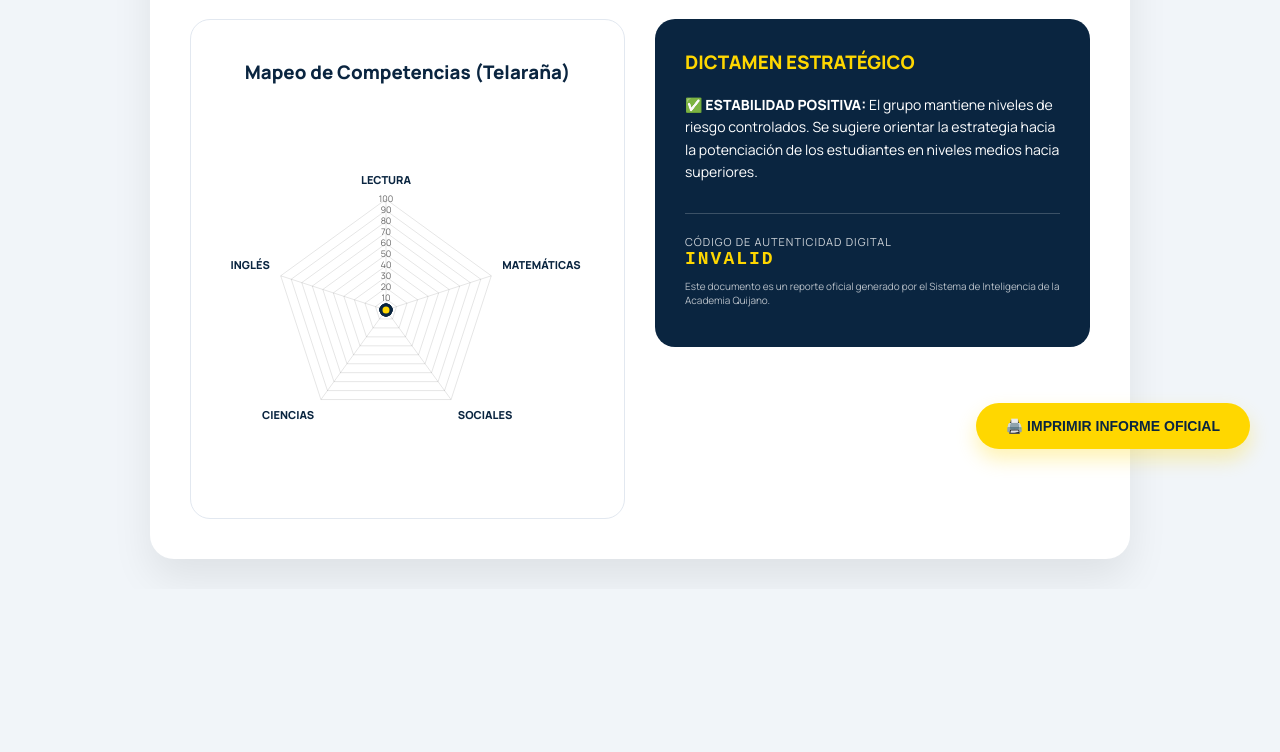
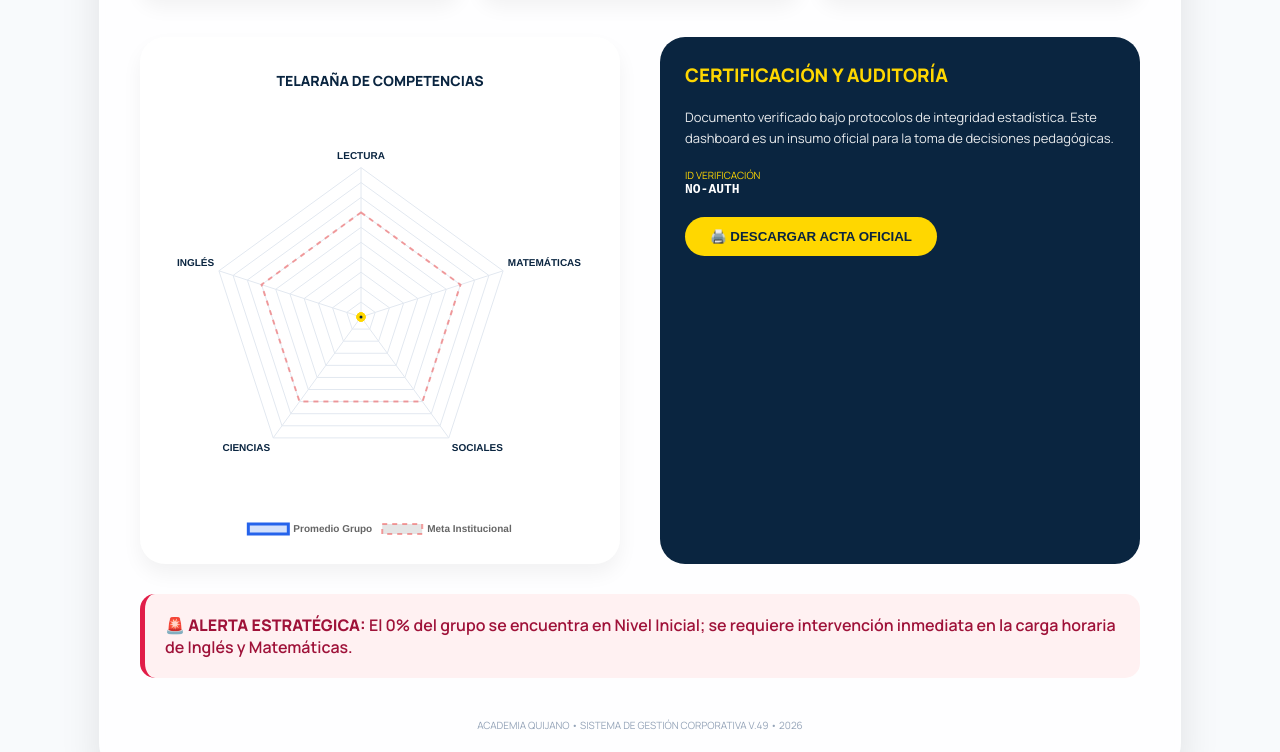
Before and after one commit to profeangel96-bit/coordinador, a plain HTML site: page coordinador.html in a window 1280 px wide. Shown: the part 321-1073 px from the top of the page. Before the commit the page ends 910 px from the top, so only its background shows below. Drawn offline with nearby package versions, Linux system fonts and the light colour scheme.

Commit message:
Add files via upload

```diff
--- a/coordinador.html
+++ b/coordinador.html
@@ -3,231 +3,237 @@
 <head>
     <meta charset="UTF-8">
     <meta name="viewport" content="width=device-width, initial-scale=1.0">
-    <title>Informe Ejecutivo | Academia Quijano</title>
+    <title>Dashboard Estratégico | Academia Quijano</title>
     <link href="https://fonts.googleapis.com/css2?family=Manrope:wght@400;600;800&display=swap" rel="stylesheet">
     <script src="https://cdn.jsdelivr.net/npm/chart.js"></script>
-
     <style>
-        /* --- ESTILOS BASE (PANTALLA) --- */
         :root {
             --primary: #0a2540;
             --accent: #FFD700;
-            --bg-screen: #f1f5f9;
-            --text-body: #334155;
+            --bg: #f8fafc;
+            --glass: rgba(255, 255, 255, 0.8);
+            --shadow: 0 20px 40px rgba(0,0,0,0.1);
         }
 
         body {
             font-family: 'Manrope', sans-serif;
             margin: 0;
-            padding: 30px;
-            background-color: var(--bg-screen);
-            color: var(--text-body);
+            background-color: var(--bg);
+            color: var(--primary);
             display: flex;
-            justify-content: center;
+            flex-direction: column;
+            align-items: center;
+            padding: 20px;
         }
 
-        .dashboard-wrapper {
+        /* DISEÑO DE CRISTAL (GLASSMORPHISM) */
+        .dashboard-container {
             width: 100%;
-            max-width: 900px;
-            background: white;
-            border-radius: 24px;
-            box-shadow: 0 20px 40px rgba(0,0,0,0.08);
+            max-width: 1000px;
+            background: var(--glass);
+            backdrop-filter: blur(10px);
+            border-radius: 30px;
             padding: 40px;
+            box-shadow: var(--shadow);
+            border: 1px solid rgba(255,255,255,0.3);
+            margin-top: 20px;
         }
 
-        /* Header Pantalla */
-        .screen-header { display: flex; justify-content: space-between; align-items: center; margin-bottom: 40px; border-bottom: 2px solid #e2e8f0; padding-bottom: 20px; }
-        .screen-header h1 { margin: 0; font-size: 24px; color: var(--primary); }
-        .logo-img { height: 50px; width: auto; }
+        header {
+            display: flex;
+            justify-content: space-between;
+            align-items: center;
+            border-bottom: 2px solid var(--accent);
+            padding-bottom: 20px;
+            margin-bottom: 30px;
+        }
 
-        /* KPIs */
-        .kpi-row { display: grid; grid-template-columns: repeat(3, 1fr); gap: 20px; margin-bottom: 40px; }
-        .kpi-card { background: #f8fafc; padding: 20px; border-radius: 16px; text-align: center; border: 1px solid #e2e8f0; }
-        .kpi-val { display: block; font-size: 32px; font-weight: 800; color: var(--primary); }
-        .kpi-lbl { font-size: 12px; text-transform: uppercase; letter-spacing: 1px; color: #64748b; font-weight: 600; }
+        .logo { width: 80px; }
 
-        /* Contenido Principal */
-        .main-content { display: grid; grid-template-columns: 1fr 1fr; gap: 30px; align-items: start; }
-        .chart-container { background: white; border: 1px solid #e2e8f0; border-radius: 20px; padding: 20px; }
+        .kpi-grid {
+            display: grid;
+            grid-template-columns: repeat(auto-fit, minmax(200px, 1fr));
+            gap: 20px;
+            margin-bottom: 40px;
+        }
 
-        .analysis-container { background: var(--primary); color: white; padding: 30px; border-radius: 20px; }
-        .verif-box { margin-top: 20px; padding-top: 20px; border-top: 1px solid rgba(255,255,255,0.2); }
-        .verif-code { font-family: monospace; font-size: 18px; color: var(--accent); font-weight: 800; letter-spacing: 2px; }
+        .kpi-card {
+            background: white;
+            padding: 25px;
+            border-radius: 20px;
+            text-align: center;
+            box-shadow: 0 10px 20px rgba(0,0,0,0.05);
+            transition: transform 0.3s;
+            border-bottom: 4px solid var(--accent);
+        }
 
-        /* Botón de Impresión (Solo Pantalla) */
-        .btn-print-floating {
-            position: fixed; bottom: 30px; right: 30px;
-            background: var(--accent); color: var(--primary);
-            border: none; padding: 15px 30px; border-radius: 50px;
-            font-weight: 800; font-size: 14px; cursor: pointer;
-            box-shadow: 0 10px 20px rgba(255, 215, 0, 0.3);
-            transition: transform 0.2s;
+        .kpi-card:hover { transform: translateY(-10px); }
+        .kpi-val { font-size: 36px; font-weight: 800; display: block; color: var(--primary); }
+        .kpi-label { font-size: 11px; text-transform: uppercase; font-weight: 700; color: #64748b; letter-spacing: 1px; }
+
+        .main-content {
+            display: grid;
+            grid-template-columns: 1fr 1fr;
+            gap: 40px;
         }
-        .btn-print-floating:hover { transform: scale(1.05); }
 
-        /* Elementos exclusivos de Impresión (ocultos en pantalla) */
-        .print-only-header, .print-cover-page { display: none; }
+        @media (max-width: 800px) {
+            .main-content { grid-template-columns: 1fr; }
+        }
 
-        /* --- 🖨️ ESTILOS DE IMPRESIÓN PROFESIONAL (AQUÍ ESTÁ LA MAGIA) --- */
-        @media print {
-            @page { margin: 1.5cm; size: A4; }
-            body { padding: 0; background: white; }
-            .dashboard-wrapper { box-shadow: none; padding: 0; max-width: 100%; border-radius: 0; }
-            .btn-print-floating { display: none !important; } /* Ocultar botón */
+        .chart-box {
+            background: white;
+            padding: 20px;
+            border-radius: 25px;
+            box-shadow: 0 10px 20px rgba(0,0,0,0.05);
+        }
 
-            /* Forzar colores exactos */
-            * { -webkit-print-color-adjust: exact !important; print-color-adjust: exact !important; }
+        .action-matrix {
+            background: var(--primary);
+            color: white;
+            padding: 25px;
+            border-radius: 25px;
+        }
 
-            /* --- PÁGINA 1: PORTADA --- */
-            .screen-header { display: none; } /* Ocultar header de pantalla */
+        .callout {
+            background: #fff1f2;
+            border-left: 5px solid #e11d48;
+            padding: 20px;
+            border-radius: 15px;
+            margin-top: 30px;
+            font-weight: 600;
+            color: #9f1239;
+        }
 
-            .print-cover-page {
-                display: flex;
-                flex-direction: column;
-                justify-content: center;
-                align-items: center;
-                height: 90vh; /* Ocupa casi toda la primera hoja */
-                text-align: center;
-                page-break-after: always; /* FUERZA EL SALTO DE PÁGINA */
-            }
+        .btn-print {
+            background: var(--accent);
+            color: var(--primary);
+            border: none;
+            padding: 12px 25px;
+            border-radius: 50px;
+            font-weight: 800;
+            cursor: pointer;
+            margin-top: 20px;
+            transition: 0.3s;
+        }
 
-            .print-logo-big { height: 120px; margin-bottom: 30px; }
-            .print-title { font-size: 36px; color: var(--primary); margin: 0 0 10px 0; text-transform: uppercase; }
-            .print-subtitle { font-size: 18px; color: #64748b; margin-bottom: 50px; }
+        .btn-print:hover { background: #eab308; }
 
-            /* KPIs en Portada */
-            .kpi-row { gap: 30px; margin-bottom: 0; }
-            .kpi-card { border: 2px solid var(--primary); background: white; }
-
-            /* --- PÁGINA 2: DETALLES --- */
-            .main-content { display: block; /* Una columna para impresión */ margin-top: 30px; }
-            .chart-container { border: none; padding: 0; margin-bottom: 40px; page-break-inside: avoid; }
-
-            .analysis-container {
-                background: white !important; /* Fondo blanco para ahorrar tinta intensa */
-                color: var(--primary) !important;
-                border: 2px solid var(--primary);
-            }
-            .verif-box { border-top: 2px solid #e2e8f0; }
-            .verif-code { color: var(--primary); }
-            .analysis-title { color: var(--accent) !important; font-weight: 800; }
+        .footer {
+            margin-top: 40px;
+            font-size: 10px;
+            color: #94a3b8;
+            text-align: center;
         }
     </style>
 </head>
 <body>
 
-    <div class="dashboard-wrapper">
-
-        <header class="screen-header">
-            <div>
-                <h1>Centro de Mando Académico</h1>
-                <p id="sub-info-screen" style="margin: 5px 0 0 0; color: #64748b; font-weight: 600;">Cargando datos...</p>
+    <div class="dashboard-container">
+        <header>
+            <div style="text-align: left;">
+                <h1 style="margin:0; font-size: 24px;">Centro de Mando Académico</h1>
+                <p id="sub-info" style="margin:5px 0 0 0; font-weight: 600; color: #64748b;">Cargando reporte...</p>
             </div>
-            <img src="https://raw.githubusercontent.com/profeangel96-bit/PLANTILLA/main/Gemini_Generated_Image_24c84124c84124c8.png" class="logo-img">
+            <img src="https://raw.githubusercontent.com/profeangel96-bit/PLANTILLA/main/Gemini_Generated_Image_24c84124c84124c8.png" class="logo">
         </header>
 
-        <div class="print-cover-page">
-            <img src="https://raw.githubusercontent.com/profeangel96-bit/PLANTILLA/main/Gemini_Generated_Image_24c84124c84124c8.png" class="print-logo-big">
-            <h1 class="print-title">Informe Ejecutivo de Resultados</h1>
-            <p class="print-subtitle" id="print-sub-info">Simulacro Oficial - Academia Quijano</p>
+        <div class="kpi-grid">
+            <div class="kpi-card"><span class="kpi-val" id="kpi-avg">0</span><span class="kpi-label">Promedio Global</span></div>
+            <div class="kpi-card"><span class="kpi-val" id="kpi-exc">0%</span><span class="kpi-label">Nivel Superior</span></div>
+            <div class="kpi-card"><span class="kpi-val" id="kpi-ini">0%</span><span class="kpi-label">Nivel Inicial</span></div>
+        </div>
 
+        <div class="main-content">
+            <div class="chart-box">
+                <h3 style="text-align: center; font-size: 14px;">TELARAÑA DE COMPETENCIAS</h3>
+                <canvas id="radarChart"></canvas>
             </div>
-
-        <div class="kpi-row">
-            <div class="kpi-card">
-                <span class="kpi-val" id="kpi-avg">0</span>
-                <span class="kpi-lbl">Promedio Global</span>
-            </div>
-            <div class="kpi-card" style="border-color: #059669;">
-                <span class="kpi-val" id="kpi-exc" style="color: #059669;">0%</span>
-                <span class="kpi-lbl">Nivel Superior</span>
-            </div>
-            <div class="kpi-card" style="border-color: #dc2626;">
-                <span class="kpi-val" id="kpi-ini" style="color: #dc2626;">0%</span>
-                <span class="kpi-lbl">Riesgo Inicial</span>
+            <div class="action-matrix">
+                <h3 style="margin-top:0; color: var(--accent);">CERTIFICACIÓN Y AUDITORÍA</h3>
+                <p id="cert-text" style="font-size: 13px; line-height: 1.6; opacity: 0.9;">
+                    Documento verificado bajo protocolos de integridad estadística. Este dashboard es un insumo oficial para la toma de decisiones pedagógicas.
+                </p>
+                <div style="margin-top: 20px;">
+                    <div style="font-size: 10px; text-transform: uppercase; color: var(--accent);">ID Verificación</div>
+                    <div id="v-code" style="font-weight: 800; font-family: monospace;">---</div>
+                </div>
+                <button class="btn-print" onclick="window.print()">🖨️ DESCARGAR ACTA OFICIAL</button>
             </div>
         </div>
 
-        <div class="main-content">
-            <div class="chart-container">
-                <h3 style="text-align: center; color: var(--primary); margin-bottom: 20px;">Mapeo de Competencias (Telaraña)</h3>
-                <canvas id="radarChart"></canvas>
-            </div>
-
-            <div class="analysis-container">
-                <h3 class="analysis-title" style="margin-top:0; color: var(--accent);">DICTAMEN ESTRATÉGICO</h3>
-                <div id="risk-analysis" style="line-height: 1.6; margin-bottom: 30px; font-size: 14px;">
-                    Analizando métricas de rendimiento...
-                </div>
-
-                <div class="verif-box">
-                    <div style="font-size: 11px; text-transform: uppercase; letter-spacing: 1px; opacity: 0.8;">Código de Autenticidad Digital</div>
-                    <div class="verif-code" id="v-code">---</div>
-                    <p style="font-size: 10px; margin-top: 10px; opacity: 0.7;">Este documento es un reporte oficial generado por el Sistema de Inteligencia de la Academia Quijano.</p>
-                </div>
-            </div>
+        <div class="callout" id="risk-alert">
+            🚨 CARGANDO ALERTAS DE RIESGO...
         </div>
 
+        <div class="footer">
+            ACADEMIA QUIJANO • SISTEMA DE GESTIÓN CORPORATIVA V.49 • 2026
+        </div>
     </div>
 
-    <button class="btn-print-floating" onclick="window.print()">🖨️ IMPRIMIR INFORME OFICIAL</button>
+    <script>
+        // MOTOR DE EXTRACCIÓN DE DATOS DE LA URL (SISTEMA QUIJANO)
+        const params = new URLSearchParams(window.location.search);
 
-    <script>
-        // --- MOTOR DE DATOS ---
-        const params = new URLSearchParams(window.location.search);
-        const muni = params.get('muni') || 'Municipio';
-        const sim = params.get('sim') || 'S-N/A';
-        const headerTxt = `${muni.toUpperCase()} | PROCESO ${sim}`;
-
-        // Inyectar textos
-        document.getElementById('sub-info-screen').innerText = headerTxt;
-        document.getElementById('print-sub-info').innerText = headerTxt;
-        document.getElementById('v-code').innerText = params.get('v') || 'INVALID';
-
-        // Inyectar KPIs
+        // Asignar datos a la UI
+        document.getElementById('sub-info').innerText = `${params.get('muni') || 'Municipio'} | Simulacro ${params.get('sim') || 'S11'}`;
         document.getElementById('kpi-avg').innerText = params.get('avg') || '0';
         document.getElementById('kpi-exc').innerText = (params.get('exc') || '0') + '%';
-        const iniPerc = params.get('ini') || '0';
-        document.getElementById('kpi-ini').innerText = iniPerc + '%';
+        document.getElementById('kpi-ini').innerText = (params.get('ini') || '0') + '%';
+        document.getElementById('v-code').innerText = params.get('v') || 'NO-AUTH';
 
-        // Análisis de Riesgo Dinámico
-        const riskEl = document.getElementById('risk-analysis');
-        if (parseInt(iniPerc) >= 25) {
-            riskEl.innerHTML = `⚠️ <b>ALERTA ROJA ACADÉMICA:</b> Se detecta un ${iniPerc}% de estudiantes en Nivel Inicial. Se recomienda activar planes de choque inmediatos en las áreas con menor desempeño del radar, con enfoque en refuerzo de bases conceptuales.`;
-            riskEl.style.color = '#ffcccb'; // Color para pantalla
-        } else if (parseInt(iniPerc) >= 10) {
-            riskEl.innerHTML = `📢 <b>ATENCIÓN REQUERIDA:</b> Existe una franja del ${iniPerc}% en riesgo. Focalizar esfuerzos de nivelación en el corto plazo para evitar rezago grupal.`;
-        } else {
-            riskEl.innerHTML = `✅ <b>ESTABILIDAD POSITIVA:</b> El grupo mantiene niveles de riesgo controlados. Se sugiere orientar la estrategia hacia la potenciación de los estudiantes en niveles medios hacia superiores.`;
-        }
+        // Lógica de Alerta de Riesgo
+        const iniPerc = parseInt(params.get('ini') || 0);
+        document.getElementById('risk-alert').innerHTML = `🚨 <b>ALERTA ESTRATÉGICA:</b> El ${iniPerc}% del grupo se encuentra en Nivel Inicial; se requiere intervención inmediata en la carga horaria de Inglés y Matemáticas.`;
 
-        // Renderizado de Gráfica (Optimizada para impresión)
+        // RENDERIZADO DEL RADAR CHART (CHART.JS ELITE)
         const ctx = document.getElementById('radarChart').getContext('2d');
-        Chart.defaults.font.family = "'Manrope', sans-serif";
         new Chart(ctx, {
             type: 'radar',
             data: {
                 labels: ['LECTURA', 'MATEMÁTICAS', 'SOCIALES', 'CIENCIAS', 'INGLÉS'],
                 datasets: [{
-                    label: 'Puntaje Promedio',
-                    data: [params.get('lec')||0, params.get('mat')||0, params.get('soc')||0, params.get('cie')||0, params.get('ing')||0],
-                    backgroundColor: 'rgba(10, 37, 64, 0.3)', // Azul corporativo translúcido
-                    borderColor: '#0a2540',
+                    label: 'Promedio Grupo',
+                    data: [
+                        params.get('lec') || 0,
+                        params.get('mat') || 0,
+                        params.get('soc') || 0,
+                        params.get('cie') || 0,
+                        params.get('ing') || 0
+                    ],
+                    backgroundColor: 'rgba(37, 99, 235, 0.2)',
+                    borderColor: '#2563eb',
                     borderWidth: 3,
-                    pointBackgroundColor: '#FFD700',
-                    pointBorderColor: '#0a2540',
-                    pointRadius: 5
+                    pointBackgroundColor: '#0a2540',
+                    pointBorderColor: '#FFD700',
+                    pointHoverRadius: 8
+                }, {
+                    label: 'Meta Institucional',
+                    data: [70, 70, 70, 70, 70],
+                    borderColor: 'rgba(239, 68, 68, 0.5)',
+                    borderWidth: 2,
+                    borderDash: [5, 5],
+                    fill: false,
+                    pointRadius: 0
                 }]
             },
             options: {
                 scales: {
                     r: {
-                        beginAtZero: true, max: 100,
-                        ticks: { backdropColor: 'transparent', font: {size: 9} },
-                        pointLabels: { font: { size: 11, weight: '700' }, color: '#0a2540' }
+                        beginAtZero: true,
+                        max: 100,
+                        ticks: { display: false },
+                        grid: { color: '#e2e8f0' },
+                        angleLines: { color: '#e2e8f0' },
+                        pointLabels: {
+                            font: { size: 10, weight: '800' },
+                            color: '#0a2540'
+                        }
                     }
                 },
-                plugins: { legend: { display: false } }
+                plugins: {
+                    legend: { position: 'bottom', labels: { font: { size: 10, weight: '700' } } }
+                }
             }
         });
     </script>
```
Also changed, not shown: index.html (added, +34 -0 lines).
